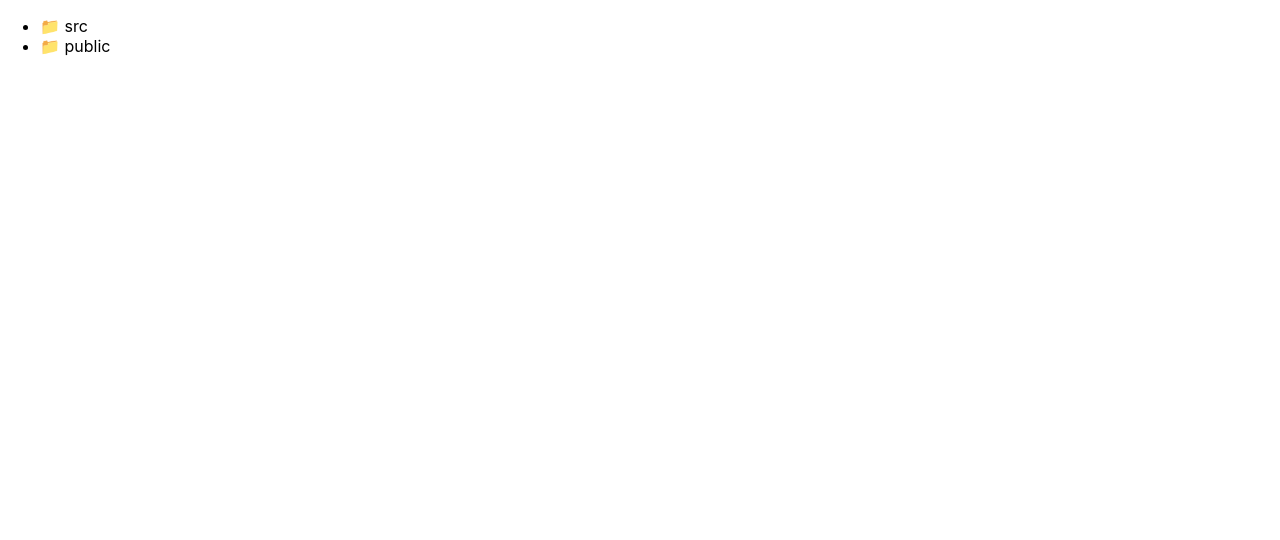
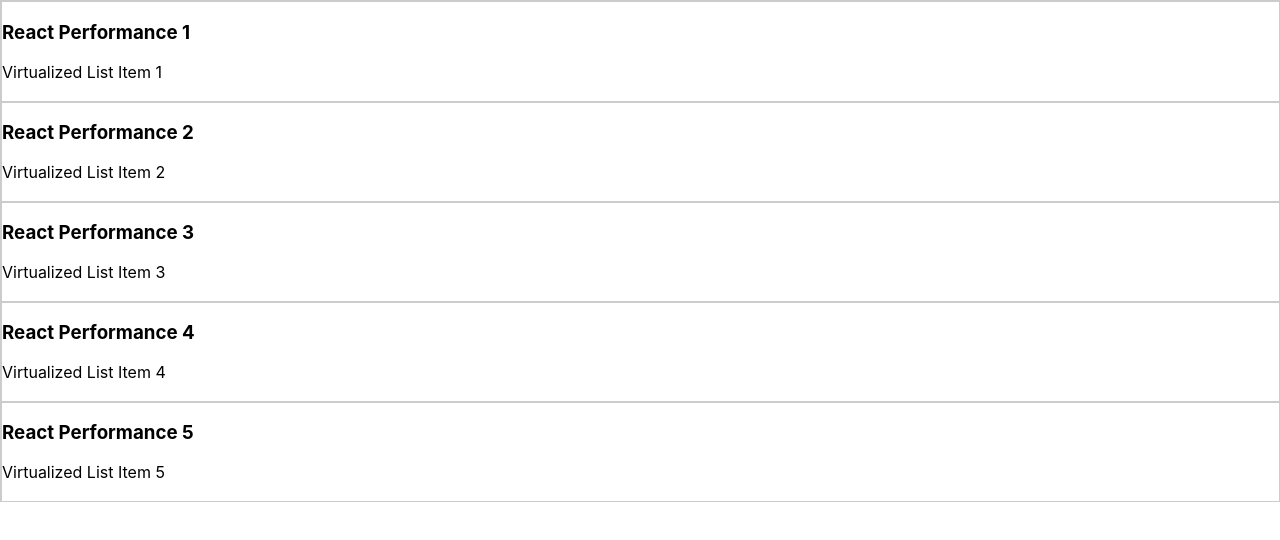
Before and after one commit to pritishvaidya/interview-questions, a React app: page / in a window 1280 px wide. Shown: the top 540 px of the page. Built offline with nearby package versions, Linux system fonts and the light colour scheme.

Commit message:
Add Virtualized list example

```diff
--- a/src/App.tsx
+++ b/src/App.tsx
@@ -1,8 +1,9 @@
 import React from "react";
-import FolderStructure from "./folder-structure/App";
+import VirtualizedList from "./virtualized-list/App";
 
+// Import your app here
 const App = () => {
-    return <FolderStructure/>
+    return <VirtualizedList/>
 }
 
 export default App;
--- /dev/null
+++ b/src/virtualized-list/App.css
@@ -0,0 +1,12 @@
+.list-container {
+    overflow: auto;
+    border: 1px solid #ccc;
+}
+
+.list-item {
+    position: absolute;
+    display: flex;
+    flex-direction: column;
+    width: 100%;
+    border: 1px solid #ccc;
+}
--- /dev/null
+++ b/src/virtualized-list/App.tsx
@@ -0,0 +1,10 @@
+import React from 'react'
+import VirtualizedList from "./components/VirtualizedList";
+import data from './data'
+import "./App.css"
+
+const App = () => {
+    return <div><VirtualizedList data={data} containerHeight={500} itemHeight={100}/></div>
+}
+
+export default App
--- /dev/null
+++ b/src/virtualized-list/components/VirtualizedList.tsx
@@ -0,0 +1,52 @@
+import {Data} from "../types";
+import React, {useEffect, useRef, useState} from "react";
+
+
+const VirtualizedList = ({data, containerHeight, itemHeight}: {
+    data: Data[],
+    containerHeight: number,
+    itemHeight: number,
+}) => {
+    const containerRef = useRef(null);
+
+    const [currentIndex, setCurrentIndex] = useState(0);
+    const visibleCount = Math.ceil(containerHeight / itemHeight);
+
+    const handleScroll = () => {
+        if (containerRef.current) {
+            const scrollTop = containerRef.current.scrollTop;
+            const newStartIndex = Math.max(0, Math.floor(scrollTop / itemHeight));
+            if (currentIndex !== newStartIndex) {
+                setCurrentIndex(newStartIndex);
+            }
+        }
+    }
+
+    useEffect(() => {
+        const container = containerRef.current;
+        if (container) {
+            container.addEventListener('scroll', handleScroll)
+        }
+        return () => container.removeEventListener('scroll', handleScroll)
+    }, [])
+
+
+    return (
+        <div ref={containerRef} className="list-container" style={{height: containerHeight}}>
+            <div style={{height: data.length * itemHeight, position: "relative"}}>
+                {data.slice(currentIndex, currentIndex + visibleCount).map((item, index) => {
+                    return (
+                        <div className="list-item"
+                             style={{height: itemHeight, top: (currentIndex + index) * itemHeight}}
+                             key={item.id}>
+                            <h3>{item.title}</h3>
+                            <span>{item.description}</span>
+                        </div>
+                    )
+                })}
+            </div>
+        </div>
+    )
+}
+
+export default VirtualizedList;
--- /dev/null
+++ b/src/virtualized-list/data.ts
@@ -0,0 +1,9 @@
+import {Data} from "./types";
+
+const VirtualizedListData: Data[] = Array.from({length: 1000}, (_, index) => ({
+    id: index,
+    title: `React Performance ${index + 1}`,
+    description: `Virtualized List Item ${index + 1}`,
+}))
+
+export default VirtualizedListData
--- /dev/null
+++ b/src/virtualized-list/types.ts
@@ -0,0 +1,9 @@
+type Data = {
+    id: number;
+    title: string;
+    description: string;
+}
+
+export {
+    Data
+}
```
Also changed, not shown: src/virtualized-list/Readme.md (added), 1 other file (tests, documents, lock files or other folders).
